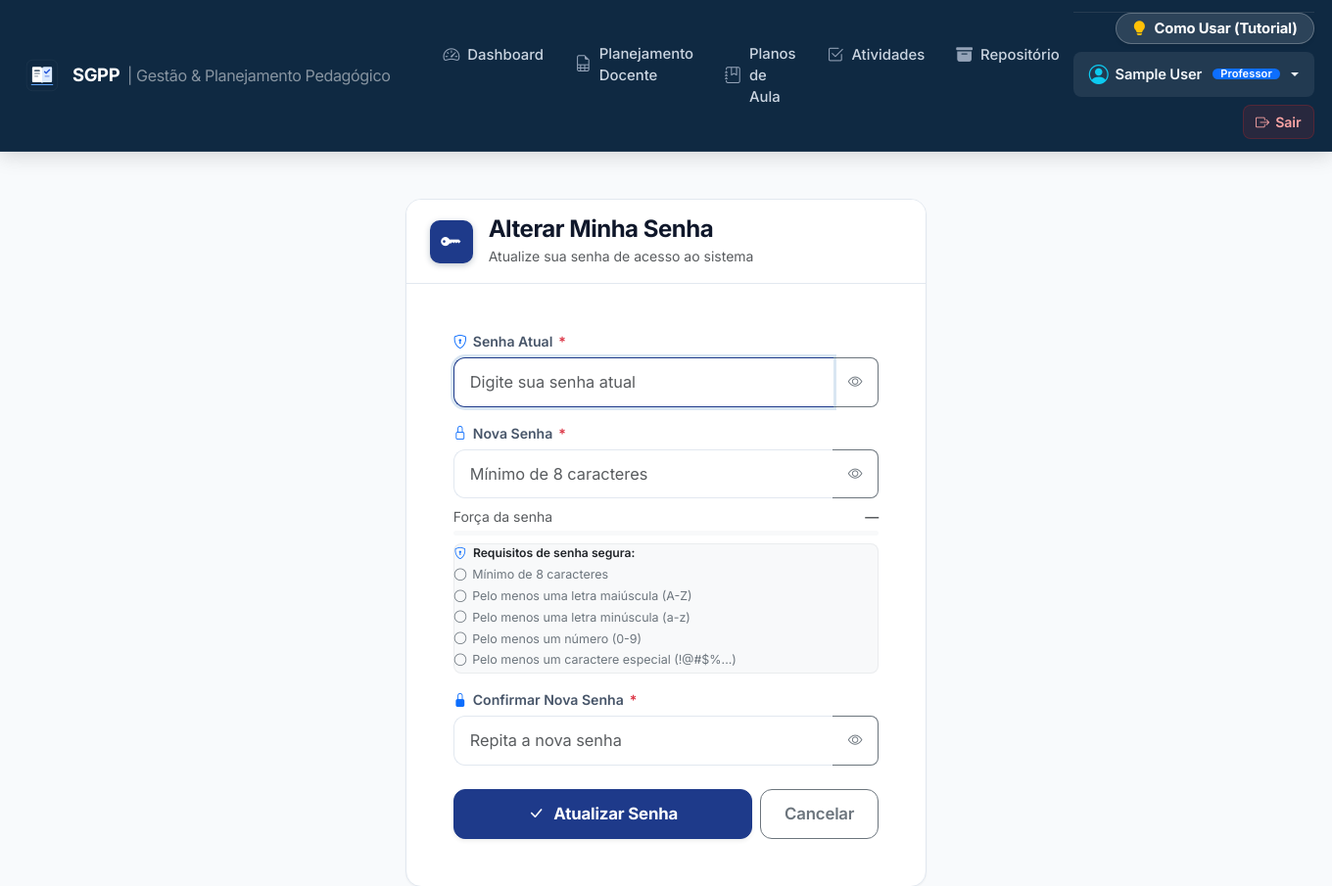
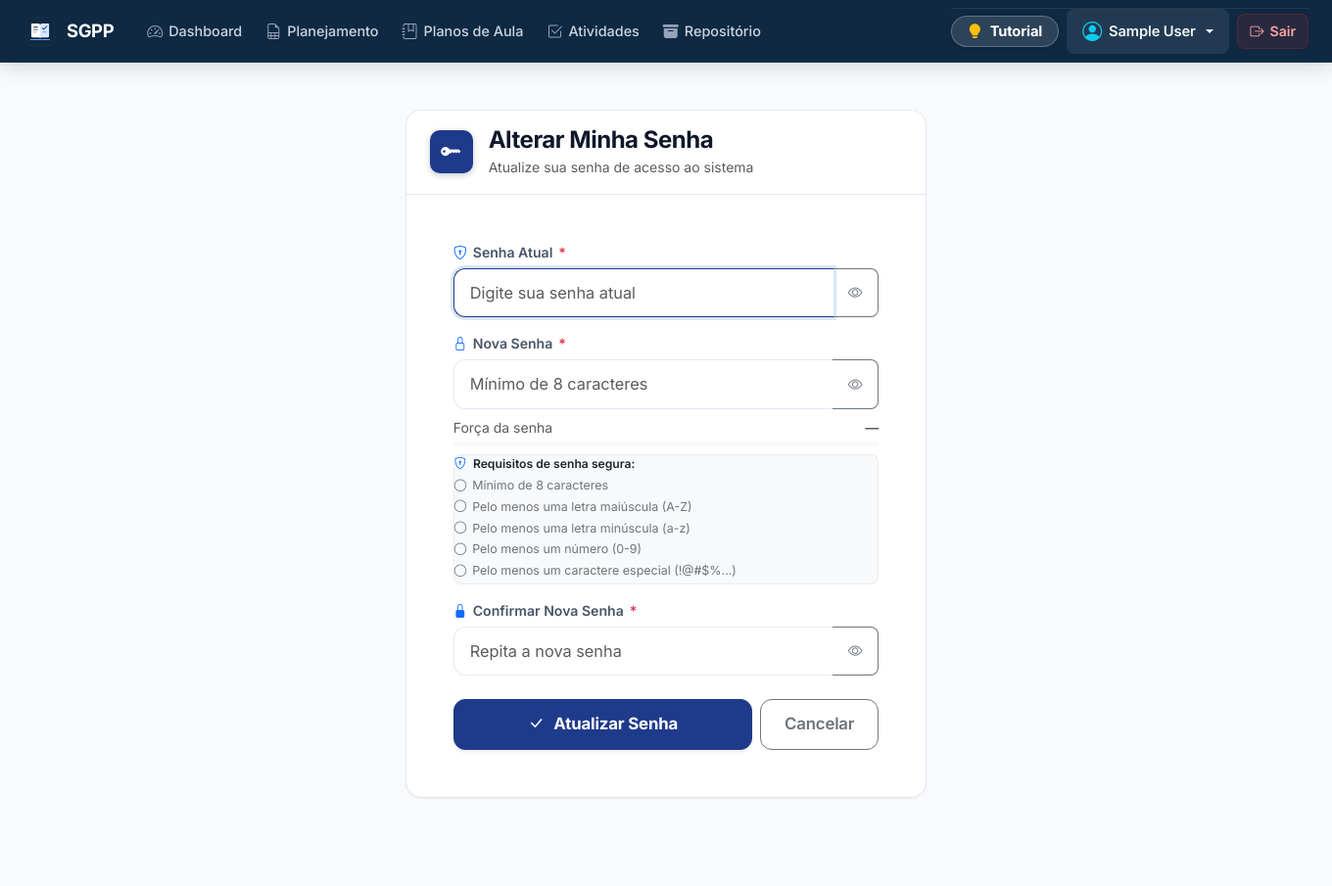
Before and after one commit to ronan-ferreira/SGPP, a Flask app: page /alterar_senha in a window 1360 px wide. Shown: the top 905 px of the page at 98% size. Run offline with Flask 3, Linux system fonts and the light colour scheme; the visitor is signed in with stand-in values (Sample User, id 1).

Commit message:
Otimiza barra de navegacao e cabecalho do dashboard para evitar quebra em 100%

```diff
--- a/static/css/style.css
+++ b/static/css/style.css
@@ -100,7 +100,7 @@ h1, h2, h3, h4, h5, h6 {
     background-color: var(--dark-slate) !important;
     border-bottom: 1px solid rgba(255, 255, 255, 0.08);
     box-shadow: 0 4px 20px rgba(0, 0, 0, 0.15);
-    padding: 12px 0;
+    padding: 8px 0;
     position: sticky;
     top: 0;
     z-index: 1020;
@@ -110,12 +110,13 @@ h1, h2, h3, h4, h5, h6 {
 .navbar-brand-senai {
     display: flex;
     align-items: center;
-    gap: 12px;
+    gap: 10px;
     font-weight: 800;
     font-size: 1.15rem;
     color: #ffffff !important;
     text-decoration: none;
     letter-spacing: -0.02em;
+    white-space: nowrap;
 }
 
 .brand-icon-wrapper {
@@ -134,17 +135,18 @@ h1, h2, h3, h4, h5, h6 {
 .nav-link-modern {
     color: #cbd5e1 !important;
     font-weight: 500;
-    font-size: 0.93rem;
-    padding: 8px 14px !important;
+    font-size: 0.9rem;
+    padding: 6px 10px !important;
     border-radius: var(--radius-sm);
     transition: all 0.2s ease;
     display: flex;
     align-items: center;
-    gap: 8px;
+    gap: 6px;
+    white-space: nowrap;
 }
 
 .nav-link-modern i {
-    font-size: 1.05rem;
+    font-size: 1rem;
     color: #94a3b8;
     transition: color 0.2s ease;
 }
@@ -172,13 +174,13 @@ h1, h2, h3, h4, h5, h6 {
     background-color: rgba(255, 255, 255, 0.08);
     border: 1px solid rgba(255, 255, 255, 0.12);
     border-radius: 9999px;
-    padding: 6px 14px;
+    padding: 5px 10px;
     color: #f1f5f9;
-    font-size: 0.88rem;
+    font-size: 0.85rem;
     font-weight: 500;
     display: flex;
     align-items: center;
-    gap: 8px;
+    gap: 6px;
 }
 
 .btn-logout {
--- a/templates/base.html
+++ b/templates/base.html
@@ -18,9 +18,9 @@
     <link href="https://cdn.jsdelivr.net/npm/bootstrap-icons@1.11.3/font/bootstrap-icons.min.css" rel="stylesheet">
 
     <!-- CSS Customizado -->
-    <link href="{{ url_for('static', filename='css/style.css') }}?v=4" rel="stylesheet">
+    <link href="{{ url_for('static', filename='css/style.css') }}?v=8" rel="stylesheet">
     <!-- CSS do Tutorial Interativo -->
-    <link href="{{ url_for('static', filename='css/tutorial.css') }}?v=1" rel="stylesheet">
+    <link href="{{ url_for('static', filename='css/tutorial.css') }}?v=2" rel="stylesheet">
 </head>
 
 <body>
@@ -52,13 +52,13 @@
 </div>
 
 <!-- Barra de Navegação -->
-<nav class="navbar navbar-expand-lg navbar-dark navbar-senai">
-    <div class="container-fluid px-lg-4">
-        <a class="navbar-brand navbar-brand-senai" href="/" title="Ir para a Página Inicial (Landing Page)">
-            <img src="{{ url_for('static', filename='img/logo_sgp_icon.svg') }}" alt="Logo SGPP" width="38" height="38">
-            <div>
+<nav class="navbar navbar-expand-xl navbar-dark navbar-senai">
+    <div class="container-fluid px-2 px-lg-3 px-xl-4">
+        <a class="navbar-brand navbar-brand-senai me-2 me-xl-3" href="/" title="Ir para a Página Inicial (Landing Page)">
+            <img src="{{ url_for('static', filename='img/logo_sgp_icon.svg') }}" alt="Logo SGPP" width="34" height="34">
+            <div class="d-flex align-items-baseline">
                 <span class="fw-bold">SGPP</span>
-                <span class="fw-normal text-white-50 ms-1 small">| Gestão &amp; Planejamento Pedagógico</span>
+                <span class="fw-normal text-white-50 ms-1 small d-none d-xxl-inline">| Gestão &amp; Planejamento</span>
             </div>
         </a>
 
@@ -73,7 +73,7 @@
         </button>
 
         <div class="collapse navbar-collapse" id="menuPrincipal">
-            <ul class="navbar-nav me-auto mb-2 mb-lg-0 ms-lg-4 gap-lg-1">
+            <ul class="navbar-nav me-auto mb-2 mb-xl-0 ms-0 ms-xl-2 gap-0 gap-xl-1">
                 <li class="nav-item">
                     <a class="nav-link nav-link-modern {% if request.path == '/dashboard' %}active{% endif %}" href="/dashboard">
                         <i class="bi bi-speedometer2"></i>
@@ -84,7 +84,7 @@
                 <li class="nav-item">
                     <a class="nav-link nav-link-modern {% if 'planejamento' in request.path %}active{% endif %}" href="/listar_planejamentos">
                         <i class="bi bi-file-earmark-spreadsheet"></i>
-                        <span>Planejamento Docente</span>
+                        <span>Planejamento</span>
                     </a>
                 </li>
 
@@ -110,18 +110,17 @@
                 </li>
             </ul>
 
-            <div class="d-flex flex-wrap align-items-center justify-content-between justify-content-lg-end gap-2 pt-3 pt-lg-0 mt-2 mt-lg-0 border-top border-secondary border-opacity-25 border-lg-0">
+            <div class="d-flex flex-nowrap align-items-center justify-content-between justify-content-xl-end gap-2 pt-3 pt-xl-0 mt-2 mt-xl-0 border-top border-secondary border-opacity-25 border-xl-0 flex-shrink-0">
                 <!-- Botão de Acesso ao Tutorial / Como Usar -->
-                <button type="button" class="btn btn-tutorial-trigger rounded-pill px-3 py-1 fw-bold d-flex align-items-center gap-2 small shadow-sm" onclick="abrirTutorial()" title="Clique para ver o passo a passo ilustrado de como usar o SGPP">
+                <button type="button" class="btn btn-tutorial-trigger rounded-pill px-2 px-xl-3 py-1 fw-bold d-flex align-items-center gap-1 gap-xl-2 small shadow-sm text-nowrap" onclick="abrirTutorial()" title="Clique para ver o passo a passo ilustrado de como usar o SGPP">
                     <i class="bi bi-lightbulb-fill text-warning"></i>
-                    <span>Como Usar (Tutorial)</span>
+                    <span>Tutorial</span>
                 </button>
 
                 <div class="dropdown">
-                    <button class="btn user-profile-badge border-0 dropdown-toggle" type="button" data-bs-toggle="dropdown" aria-expanded="false">
+                    <button class="btn user-profile-badge border-0 dropdown-toggle text-nowrap" type="button" data-bs-toggle="dropdown" aria-expanded="false">
                         <i class="bi bi-person-circle fs-5 text-info"></i>
-                        <span>{{ session.get('nome', 'Professor') }}</span>
-                        <span class="badge bg-primary text-white rounded-pill px-2 py-0 small ms-1">Professor</span>
+                        <span class="user-profile-name text-truncate" style="max-width: 140px;" title="{{ session.get('nome', 'Professor') }}">{{ session.get('nome', 'Professor') }}</span>
                     </button>
                     <ul class="dropdown-menu dropdown-menu-end shadow-sm">
                         <li>
```
Also changed, not shown: templates/dashboard.html (+5 -5 lines).
